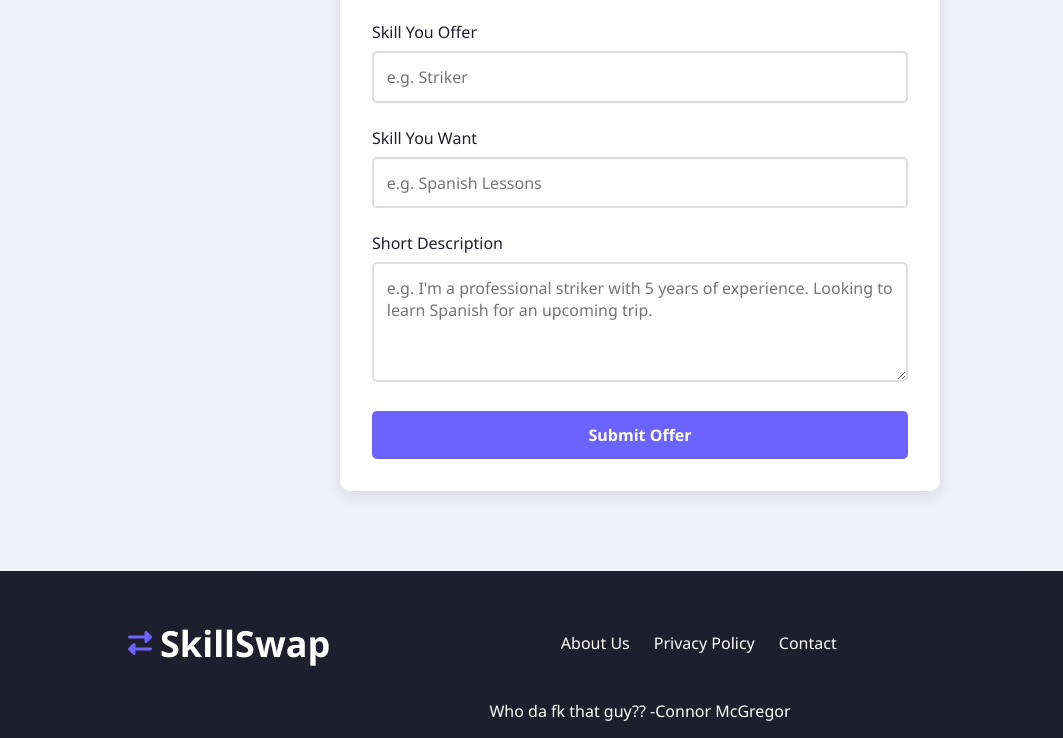
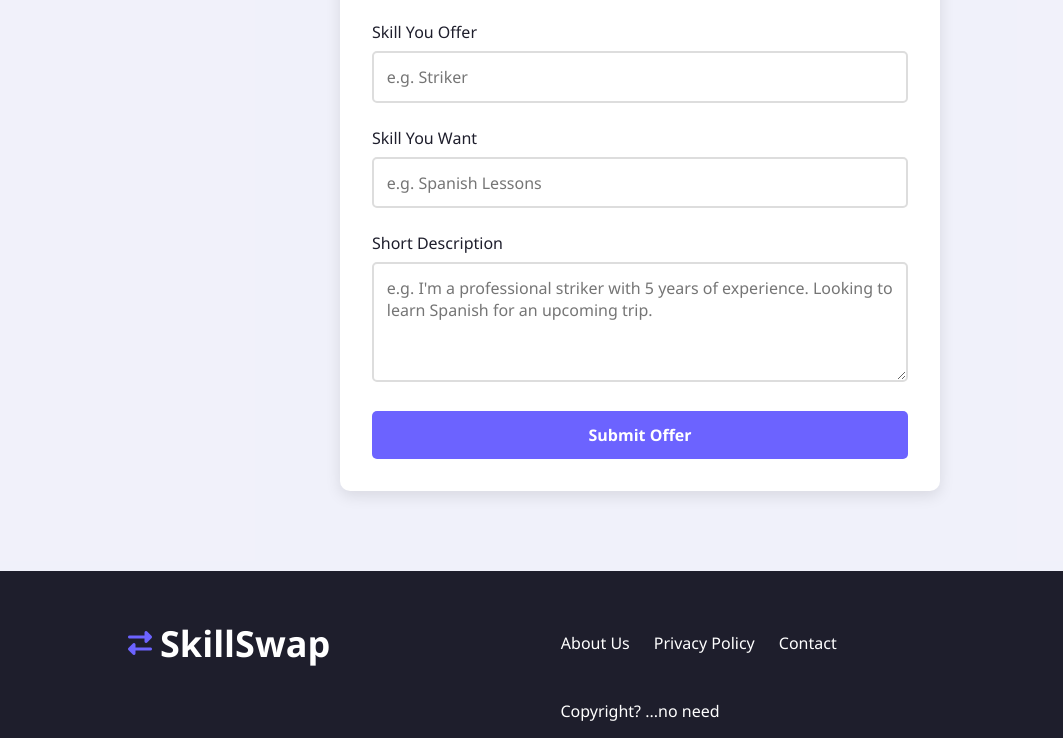
Before and after one commit to Rushikesh0Gurav/rushi-gurav, a plain HTML site: page index.html in a window 1280 px wide. Shown: the part 2234-2972 px from the top of the page, 0-1063 px from the left. Drawn offline with Linux system fonts and the light colour scheme.

Commit message:
Update index.html

```diff
--- a/index.html
+++ b/index.html
@@ -502,7 +502,7 @@
                 <a href="#"><i class="fab fa-linkedin"></i></a>
             </div>
         </div>
-        <p> Who da fk that guy?? -Connor McGregor</p>
+        <p>Copyright?   ...no need</p>
     </footer>
 
     <script>
```
